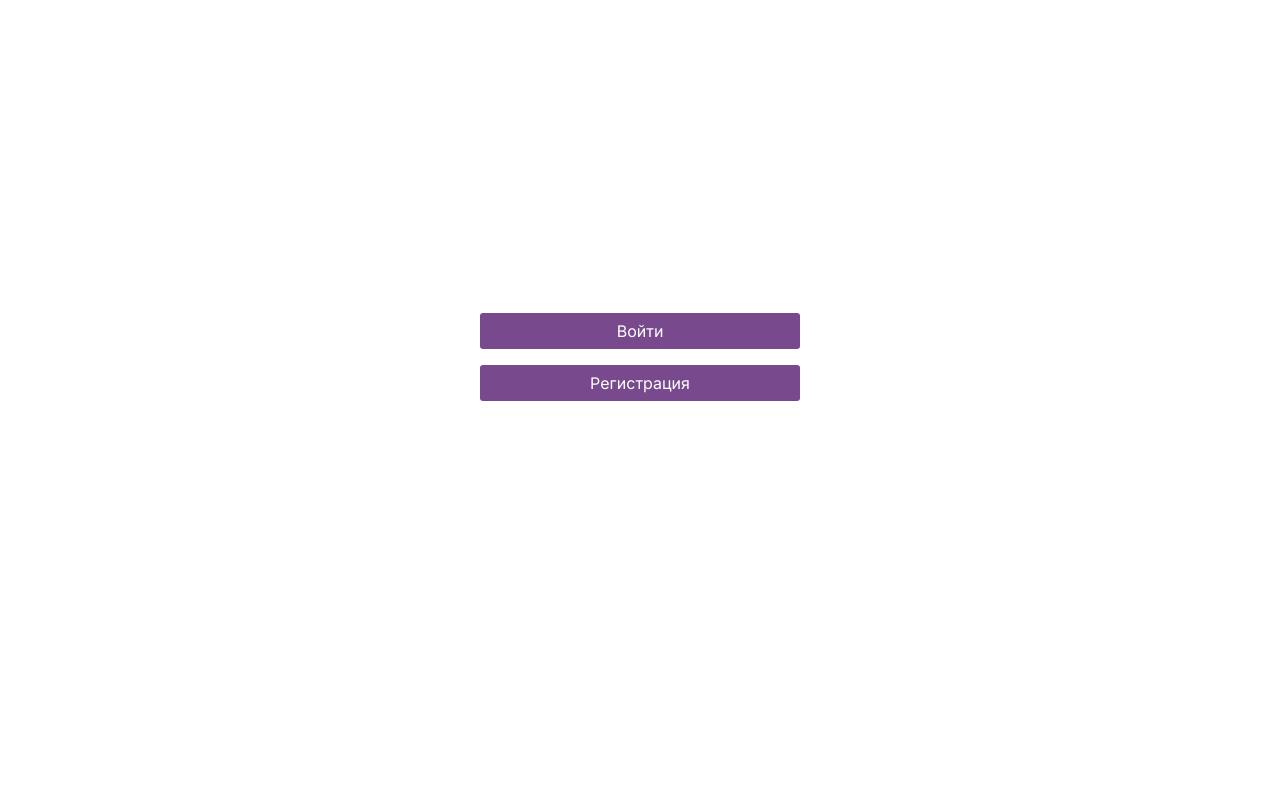
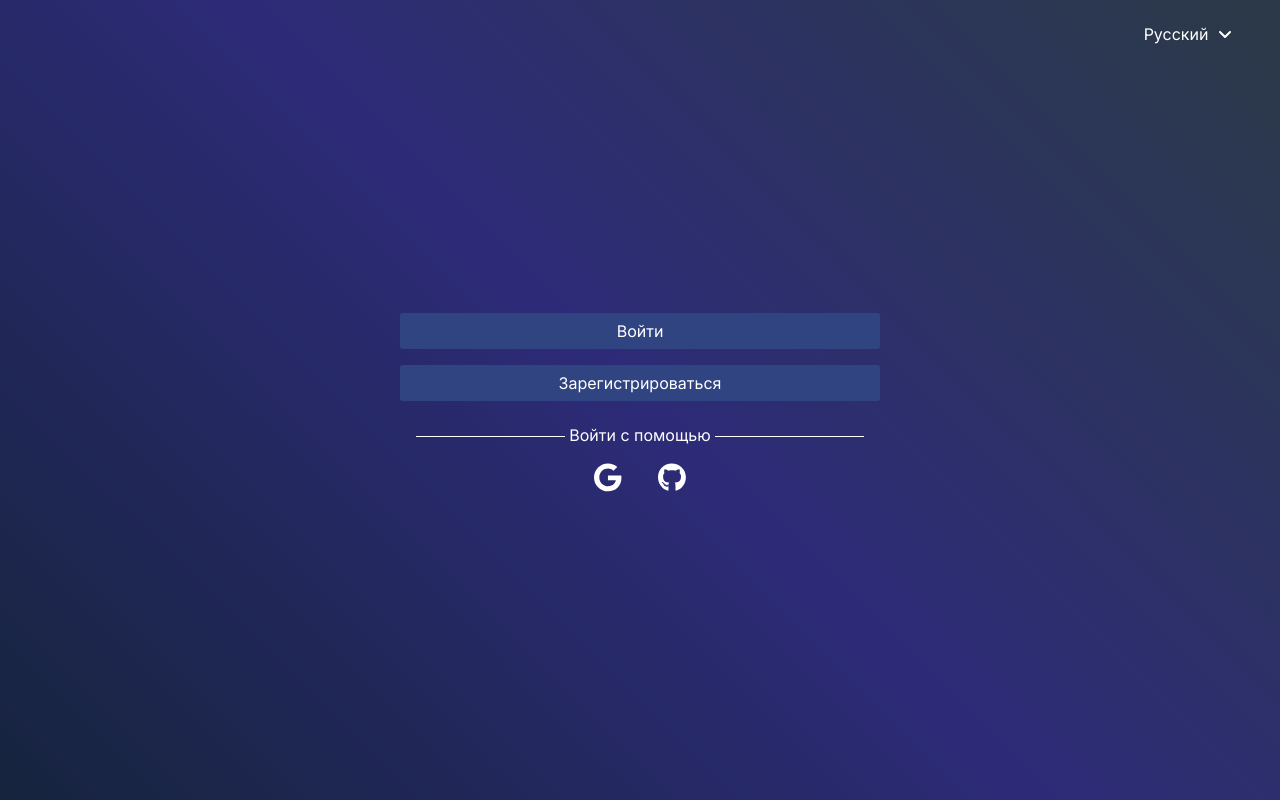
Before and after one commit to Concrete-solvents/concrete-solvents-frontend, a React app: page /login in a window 1280 px wide. Built offline with nearby package versions, Linux system fonts and the light colour scheme.

Commit message:
Update welcome page

```diff
--- a/package.json
+++ b/package.json
@@ -38,7 +38,7 @@
     "@testing-library/user-event": "^14.0.4",
     "@types/jest": "^27.4.1",
     "@types/react": "^17.0.43",
-    "@types/react-dom": "^17.0.15",
+    "@types/react-dom": "^18.0.0",
     "css-loader": "^6.7.1",
     "eslint": "^8.12.0",
     "eslint-config-airbnb-typescript": "^17.0.0",
--- a/src/components/Button/button.module.css
+++ b/src/components/Button/button.module.css
@@ -7,7 +7,7 @@
 
   border: none;
   border-radius: 3px;
-  background-color: #78498d;
+  background-color: var(--blueInputAndButton);
 
   font-family: inherit;
 
--- a/src/components/SelectLanguage/SelectLanguage.tsx
+++ b/src/components/SelectLanguage/SelectLanguage.tsx
@@ -8,8 +8,8 @@ import { faAngleUp, faAngleDown } from '@fortawesome/free-solid-svg-icons';
 // Interfaces
 import { ChildrenNever } from '@Interfaces/childrenNever.interface';
 
-// Features
-import { Language } from '@Features/i18n/types/language.type';
+// Enums
+import { Language } from '@Enums/language.enum';
 
 // Hooks
 import { usePopUp } from '@Hooks/usePopUp/usePopUp';
--- a/src/features/i18n/index.ts
+++ b/src/features/i18n/index.ts
@@ -3,13 +3,15 @@ import i18n from 'i18next';
 import { initReactI18next } from 'react-i18next';
 
 // Types
-import { Language } from '@Features/i18n/types/language.type';
+import { Language } from '@Enums/language.enum';
 
 // Ru
-import registrationTranslationRu from '../../pages/registration/translations/ru/registrationTranslationRu.json';
+import registrationTranslationRu from '@Pages/registration/translations/ru/registrationTranslationRu.json';
+import welcomeTranslationRu from '@Pages/welcome/translations/ru/welcomeTranslationRu.json';
 
 // En
-import registrationTranslationEn from '../../pages/registration/translations/en/registrationTranslationEn.json';
+import registrationTranslationEn from '@Pages/registration/translations/en/registrationTranslationEn.json';
+import welcomeTranslationEn from '@Pages/welcome/translations/en/welcomeTranslationEn.json';
 
 i18n.use(initReactI18next).init({
   fallbackLng: Language.English,
@@ -24,9 +26,11 @@ i18n.use(initReactI18next).init({
   resources: {
     [Language.English]: {
       registration: registrationTranslationEn,
+      welcome: welcomeTranslationEn,
     },
     [Language.Russian]: {
       registration: registrationTranslationRu,
+      welcome: welcomeTranslationRu,
     },
   },
 });
--- a/src/pages/registration/Registration.tsx
+++ b/src/pages/registration/Registration.tsx
@@ -14,7 +14,7 @@ import { ChildrenNever } from '@Interfaces/childrenNever.interface';
 import { FormErrors } from '@Enums/formErrors.enum';
 
 // Features
-import { Language } from '@Features/i18n/types/language.type';
+import { Language } from '@Enums/language.enum';
 
 // Components
 import { Button } from '@Components/Button/Button';
--- a/src/pages/welcome/Welcome.tsx
+++ b/src/pages/welcome/Welcome.tsx
@@ -1,14 +1,24 @@
-import { ChildrenNever } from '@Interfaces/childrenNever.interface';
+// Libraries
 import React from 'react';
 import { FC } from 'react';
+import { useTranslation } from 'react-i18next';
 import { useNavigate } from 'react-router-dom';
-import styles from './welcome.module.css';
-import { Button } from '@Components/Button/Button';
 import { FontAwesomeIcon } from '@fortawesome/react-fontawesome';
 import { faGithub, faGoogle } from '@fortawesome/free-brands-svg-icons';
 
+// Interfaces
+import { ChildrenNever } from '@Interfaces/childrenNever.interface';
+
+// Components
+import { Button } from '@Components/Button/Button';
+import { SelectLanguage } from '@Components/SelectLanguage/SelectLanguage';
+
+// Styles
+import styles from './welcome.module.css';
+
 const Welcome: FC<ChildrenNever> = () => {
   const navigate = useNavigate();
+  const { t: translate } = useTranslation('welcome');
 
   function goToRegistrationPage() {
     navigate('/registration');
@@ -18,13 +28,18 @@ const Welcome: FC<ChildrenNever> = () => {
     <div
       className={styles.container}
     >
+      <SelectLanguage />
       <section className={styles.buttons}>
-        <Button className={styles.login}>Войти</Button>
-        <Button className={styles.registration} onClick={goToRegistrationPage}>Регистрация</Button>
-        <p className={styles.loginWith}>Войти с помошью</p>
+        <Button className={styles.login}>{translate('signIn')}</Button>
+        <Button className={styles.registration} onClick={goToRegistrationPage}>{translate('signUp')}</Button>
+        <p className={styles.loginWith}>{translate('signInWith')}</p>
         <section className={styles.loginWithContainer}>
-          <Button className={styles.loginWithButton}><FontAwesomeIcon icon={faGoogle} /></Button>
-          <Button className={styles.loginWithButton}><FontAwesomeIcon icon={faGithub} /></Button>
+          <Button className={styles.loginWithButton} aria-label={translate('signInWithGoogle')}>
+            <FontAwesomeIcon icon={faGoogle} />
+          </Button>
+          <Button className={styles.loginWithButton} aria-label={translate('signInWithGithub')}>
+            <FontAwesomeIcon icon={faGithub} />
+          </Button>
         </section>
       </section>
     </div>
--- /dev/null
+++ b/src/pages/welcome/translations/en/welcomeTranslationEn.json
@@ -0,0 +1,7 @@
+{
+  "signUp": "Sign up",
+  "signIn": "Sign in",
+  "signInWith": "Sign in with",
+  "signInWithGoogle": "Sign in with google",
+  "signInWithGithub": "Sign in with github"
+}
--- /dev/null
+++ b/src/pages/welcome/translations/ru/welcomeTranslationRu.json
@@ -0,0 +1,7 @@
+{
+  "signUp": "Зарегистрироваться",
+  "signIn": "Войти",
+  "signInWith": "Войти с помощью",
+  "signInWithGoogle": "Войти с помощью google",
+  "signInWithGithub": "Войти с помощью github"
+}
--- a/src/pages/welcome/welcome.module.css
+++ b/src/pages/welcome/welcome.module.css
@@ -1,6 +1,8 @@
 .container {
   width: 100%;
   height: 100vh;
+
+  background: var(--blueBackground);
 }
 
 .buttons {
@@ -13,7 +15,7 @@
 }
 
 .login {
-  width: 20rem;
+  width: 30rem;
   margin: 0.5rem;
   padding: 0.5rem;
 
@@ -21,7 +23,7 @@
 }
 
 .registration {
-  width: 20rem;
+  width: 30rem;
   margin: 0.5rem;
   padding: 0.5rem;
 
--- a/tsconfig.json
+++ b/tsconfig.json
@@ -51,6 +51,9 @@
       ],
       "@Hooks/*": [
         "./src/hooks/*"
+      ],
+      "@Pages/*": [
+        "./src/pages/*"
       ]
     },
     /* Specify a set of entries that re-map imports to additional lookup locations. */
```
Also changed, not shown: src/index.tsx (+4 -3 lines), src/enums/language.enum.ts (renamed from src/features/i18n/types/language.type.ts), 1 other file (tests, documents, lock files or other folders).
